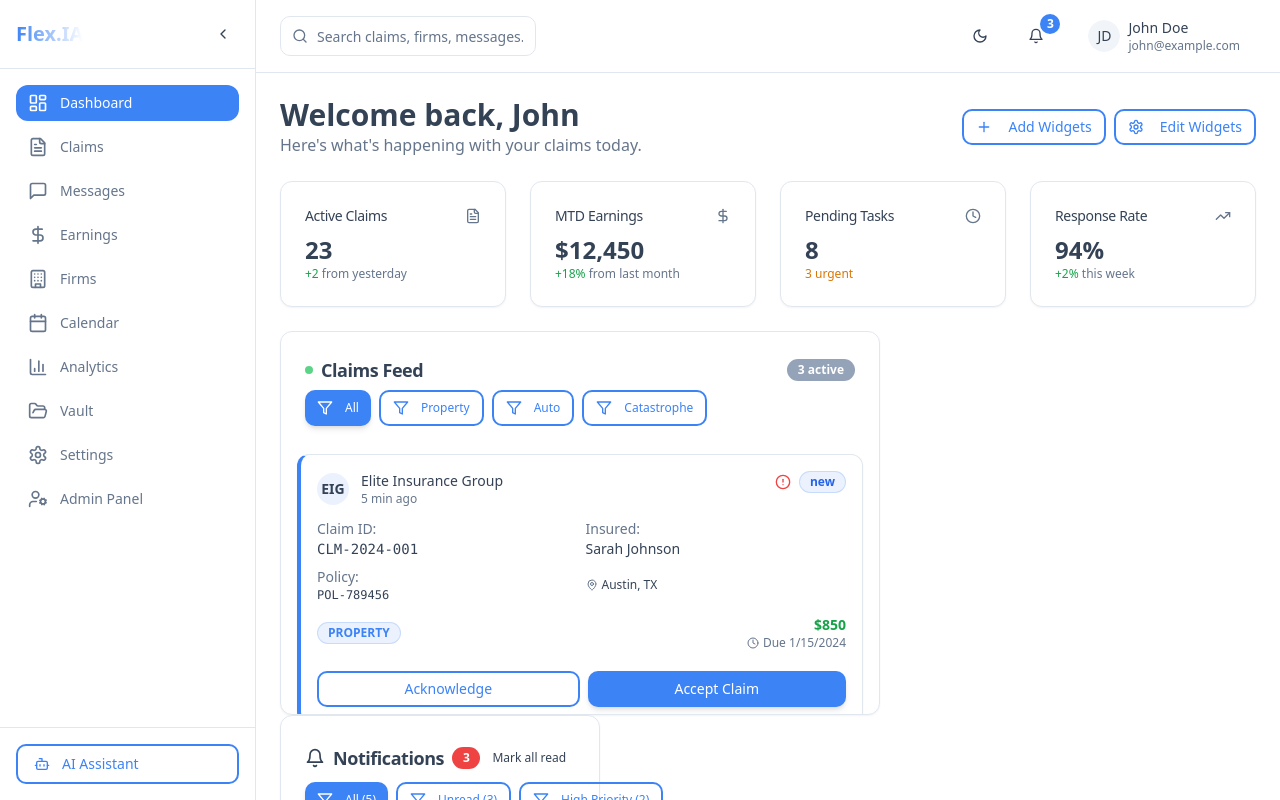
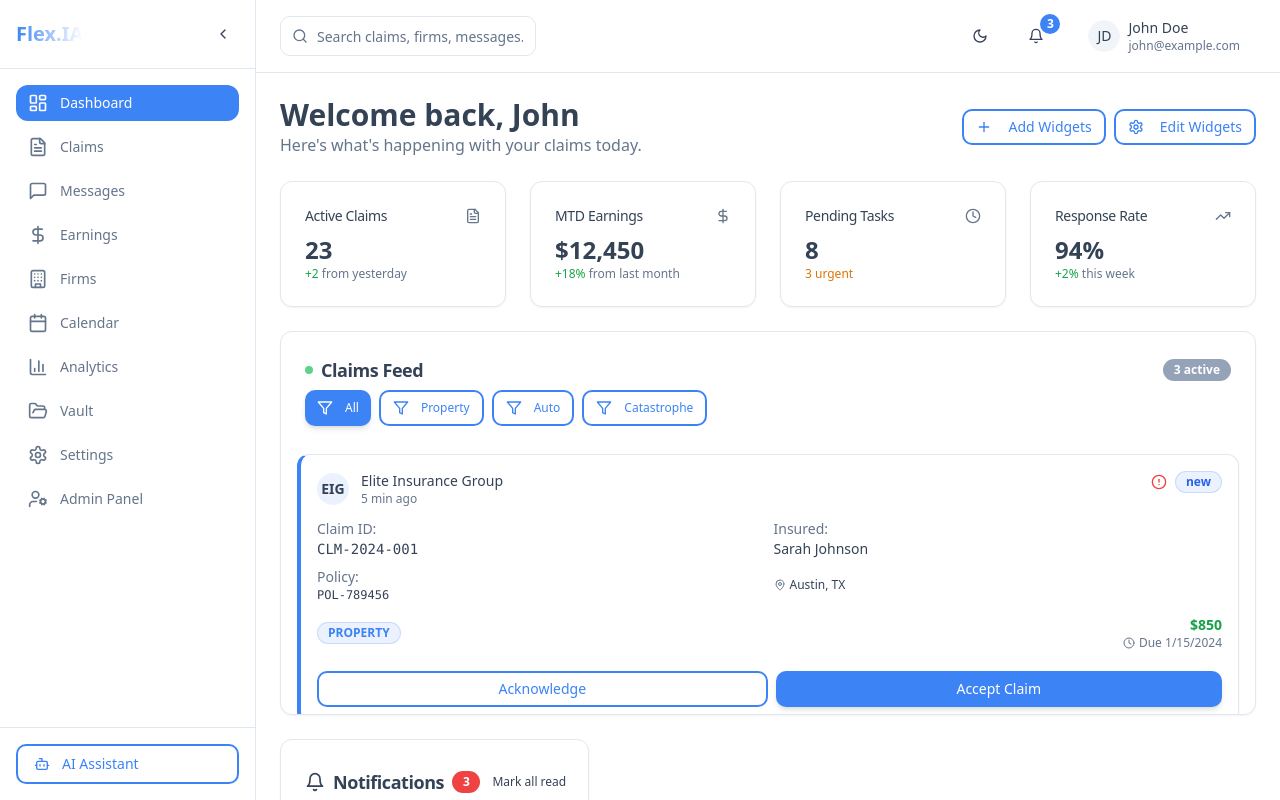
Before and after one commit to flexdinero/claim-central, a React (Vite) app: page /dashboard in a window 1280 px wide. Built offline with nearby package versions, Linux system fonts and the light colour scheme.

Commit message:
Fix widget display and Vault page

```diff
--- a/src/components/dashboard/WidgetManager.tsx
+++ b/src/components/dashboard/WidgetManager.tsx
@@ -266,21 +266,19 @@ export function WidgetWrapper({ widget, editMode, onRemove, onResize, onMove, ch
       const deltaX = e.clientX - dragStart.x;
       const deltaY = e.clientY - dragStart.y;
 
-      // Simple grid-based movement
-      const gridSize = 50;
-      const newX = Math.round(deltaX / gridSize) * gridSize;
-      const newY = Math.round(deltaY / gridSize) * gridSize;
-
       onMove(widget.id, {
-        x: Math.max(0, widget.position.x + newX),
-        y: Math.max(0, widget.position.y + newY)
+        x: Math.max(0, widget.position.x + deltaX),
+        y: Math.max(0, widget.position.y + deltaY)
       });
+      setDragStart({ x: e.clientX, y: e.clientY });
     }
 
     if (isResizing) {
       const deltaX = e.clientX - dragStart.x;
-      const newWidth = Math.max(3, widget.size.width + Math.round(deltaX / 100));
-      onResize(widget.id, { ...widget.size, width: newWidth });
+      const deltaY = e.clientY - dragStart.y;
+      const newWidth = Math.max(4, widget.size.width + Math.round(deltaX / 80));
+      const newHeight = Math.max(3, widget.size.height + Math.round(deltaY / 60));
+      onResize(widget.id, { width: newWidth, height: newHeight });
     }
   };
 
@@ -312,9 +310,6 @@ export function WidgetWrapper({ widget, editMode, onRemove, onResize, onMove, ch
         isDragging && "border-primary/60 shadow-lg",
         isResizing && "border-warning/60"
       )}
-      style={{
-        transform: editMode ? `translate(${widget.position.x}px, ${widget.position.y}px)` : undefined
-      }}
     >
       {/* Drag Handle */}
       <div
--- a/src/pages/dashboard/Dashboard.tsx
+++ b/src/pages/dashboard/Dashboard.tsx
@@ -66,8 +66,15 @@ export default function Dashboard() {
   ]);
 
   const handleAddWidget = useCallback((widget: Widget) => {
-    setWidgets(prev => [...prev, widget]);
-  }, []);
+    const newWidget = {
+      ...widget,
+      position: {
+        x: 50 + (widgets.filter(w => w.isActive).length * 60),
+        y: 50 + (widgets.filter(w => w.isActive).length * 60)
+      }
+    };
+    setWidgets(prev => [...prev, newWidget]);
+  }, [widgets]);
 
   const handleRemoveWidget = useCallback((widgetId: string) => {
     setWidgets(prev => prev.map(w =>
@@ -158,32 +165,26 @@ export default function Dashboard() {
         </Card>
       </div>
 
-      {/* Dynamic Widgets Grid */}
+      {/* Dynamic Widgets */}
       <div className="relative min-h-[600px]">
+        {editMode ? (
+          // Edit Mode - Absolute positioning with drag/drop
+          <div className="relative w-full h-full">
             {widgets.filter(w => w.isActive).map(widget => {
               const WidgetComponent = WIDGET_COMPONENTS[widget.name.toLowerCase().replace(/\s+/g, '-').replace(/&/g, '')] ||
                                        widget.component;
 
-          const getSizeClass = (size: Widget['defaultSize']) => {
-            switch (size) {
-              case 'small': return 'w-80 h-80';
-              case 'medium': return 'w-96 h-96';
-              case 'large': return 'w-[600px] h-96';
-              default: return 'w-96 h-96';
-            }
-          };
-
               return (
                 <div
                   key={widget.id}
-              className={cn(
-                "absolute transition-all duration-200",
-                getSizeClass(widget.defaultSize)
-              )}
+                  className="absolute"
                   style={{
-                left: editMode ? widget.position.x : 'auto',
-                top: editMode ? widget.position.y : 'auto',
-                position: editMode ? 'absolute' : 'relative'
+                    left: widget.position.x,
+                    top: widget.position.y,
+                    width: `${widget.size.width * 80}px`,
+                    height: `${widget.size.height * 60}px`,
+                    minWidth: '320px',
+                    minHeight: '240px'
                   }}
                 >
                   <WidgetWrapper
@@ -198,9 +199,9 @@ export default function Dashboard() {
                 </div>
               );
             })}
-
-        {/* Grid Layout for Non-Edit Mode */}
-        {!editMode && (
+          </div>
+        ) : (
+          // Normal Mode - Grid layout
           <div className="grid grid-cols-12 gap-6">
             {widgets.filter(w => w.isActive).map(widget => {
               const WidgetComponent = WIDGET_COMPONENTS[widget.name.toLowerCase().replace(/\s+/g, '-').replace(/&/g, '')] ||
@@ -208,10 +209,10 @@ export default function Dashboard() {
 
               const getSizeClass = (size: Widget['defaultSize']) => {
                 switch (size) {
-                  case 'small': return 'col-span-4';
-                  case 'medium': return 'col-span-6';
-                  case 'large': return 'col-span-12';
-                  default: return 'col-span-6';
+                  case 'small': return 'col-span-4 h-80';
+                  case 'medium': return 'col-span-6 h-96';
+                  case 'large': return 'col-span-12 h-96';
+                  default: return 'col-span-6 h-96';
                 }
               };
 
--- a/src/pages/dashboard/Vault.tsx
+++ b/src/pages/dashboard/Vault.tsx
@@ -246,15 +246,15 @@ const Vault = () => {
   const currentItems = selectedTab === "documents" ? documents : contracts;
 
   const filteredItems = currentItems.filter(item => {
-    const itemName = 'name' in item ? item.name : item.title;
-    const itemCategory = 'category' in item ? item.category : item.firm;
+    const itemName = 'name' in item ? item.name : (item as any).title;
+    const itemCategory = 'category' in item ? item.category : (item as any).firm;
 
     const matchesSearch = itemName?.toLowerCase().includes(searchTerm.toLowerCase()) ||
                          item.description?.toLowerCase().includes(searchTerm.toLowerCase());
 
     const matchesType = filterType === "all" ||
-                       (selectedTab === "documents" && 'category' in item && item.category?.toLowerCase() === filterType) ||
-                       (selectedTab === "contracts" && 'firm' in item && item.firm?.toLowerCase().includes(filterType));
+                       (selectedTab === "documents" && 'category' in item && (item as any).category?.toLowerCase() === filterType) ||
+                       (selectedTab === "contracts" && 'firm' in item && (item as any).firm?.toLowerCase().includes(filterType));
 
     const matchesStatus = filterStatus === "all" || item.status?.toLowerCase() === filterStatus.toLowerCase();
 
```
Lines whose indentation alone changed are shown as unchanged.
